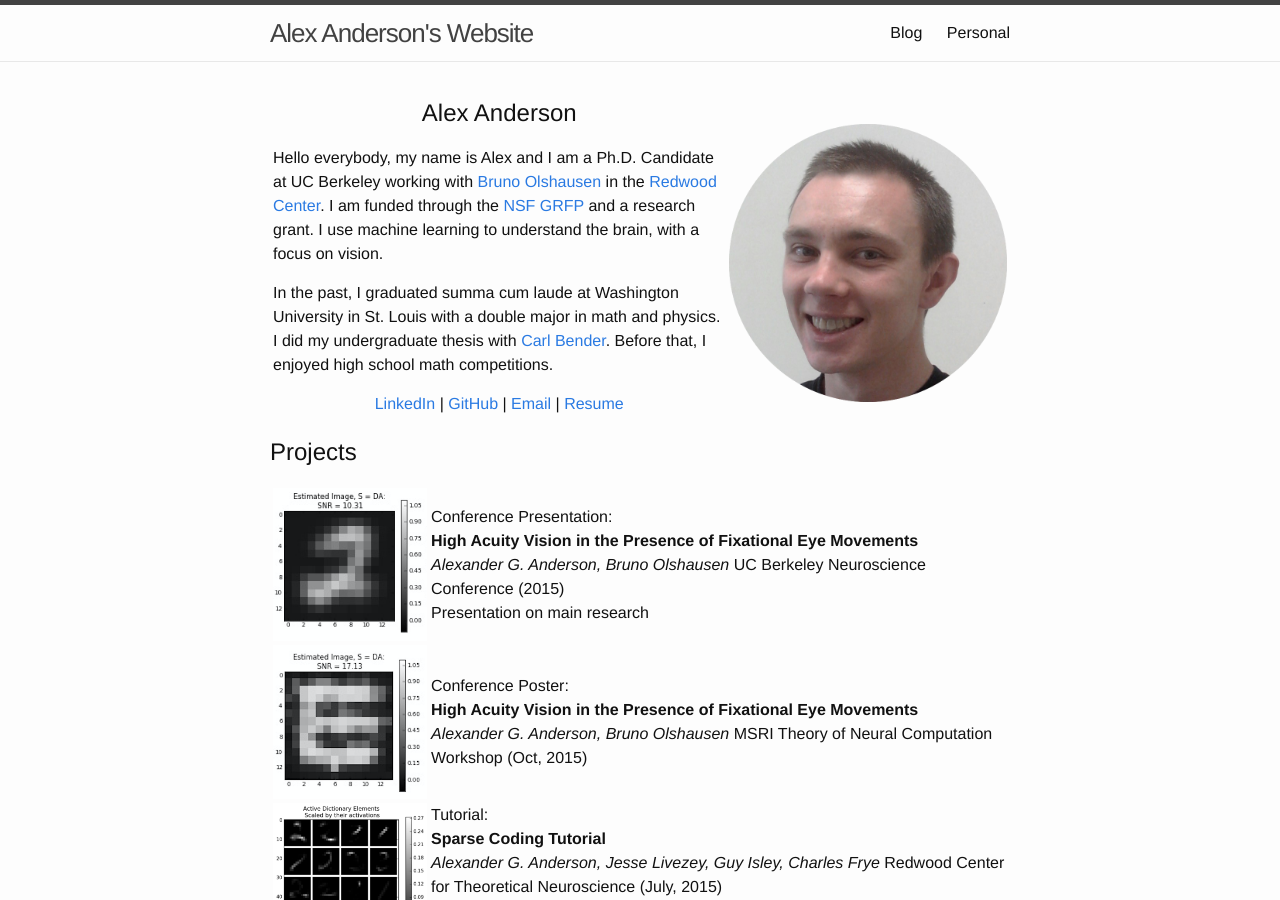
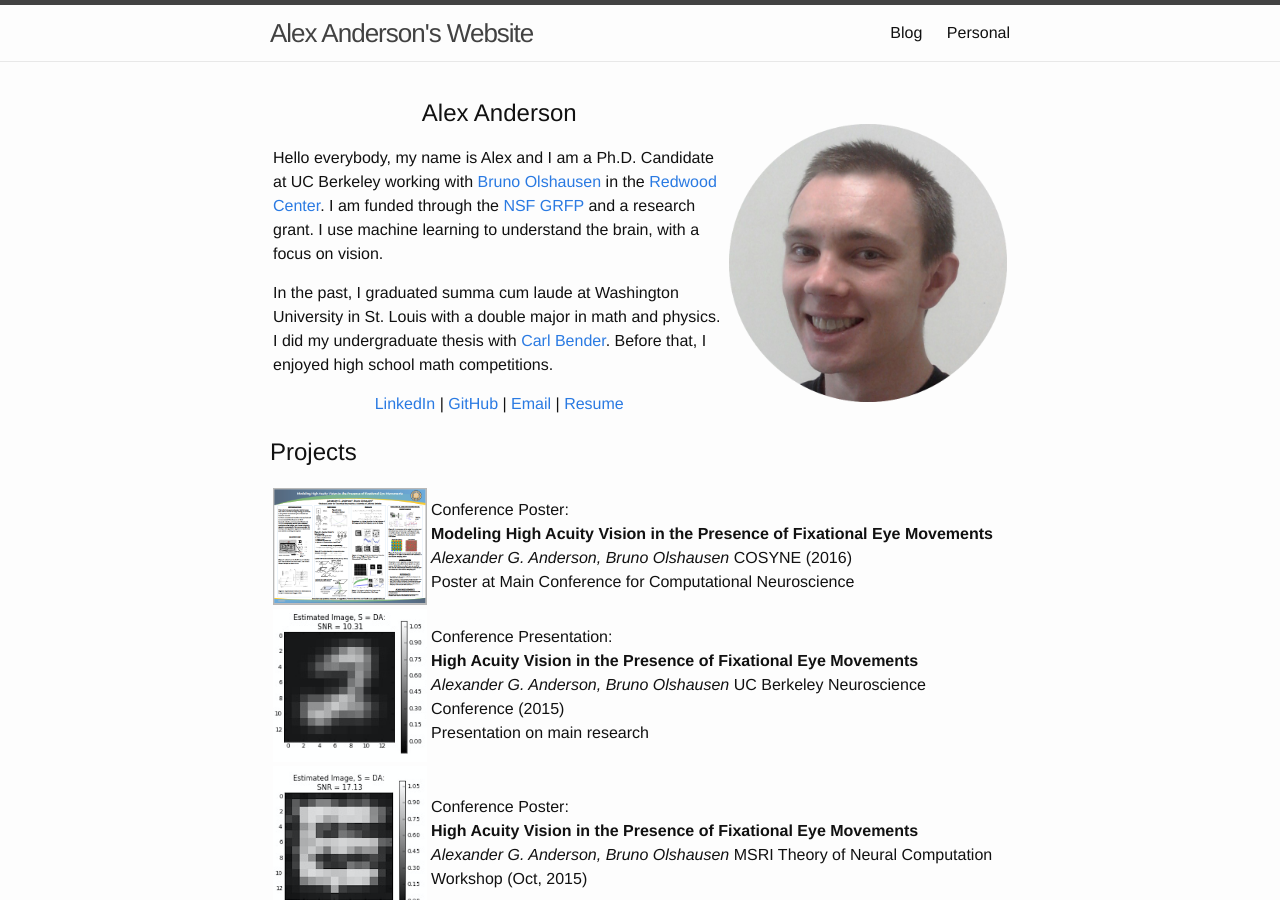
Before and after one commit to alexanderganderson/alexanderganderson.github.io, a Jekyll site: the page built from index.html, in a window 1280 px wide and 900 px high. Built offline with Jekyll 4.4.1, drawn with Linux system fonts in a browser that asks for light colours.

Commit message:
added conference poster to website

```diff
--- a/_data/projects.yml
+++ b/_data/projects.yml
@@ -1,3 +1,11 @@
+- type: Conference Poster
+  title: Modeling High Acuity Vision in the Presence of Fixational Eye Movements
+  authors: Alexander G. Anderson, Bruno Olshausen
+  location: COSYNE
+  date: 2016
+  desc: Poster at Main Conference for Computational Neuroscience
+  img: static/img/cosyne_poster.png
+
 - type: Conference Presentation
   title: High Acuity Vision in the Presence of Fixational Eye Movements
   authors: Alexander G. Anderson, Bruno Olshausen
```
Also changed, not shown: static/img/cosyne_poster.png (added).
